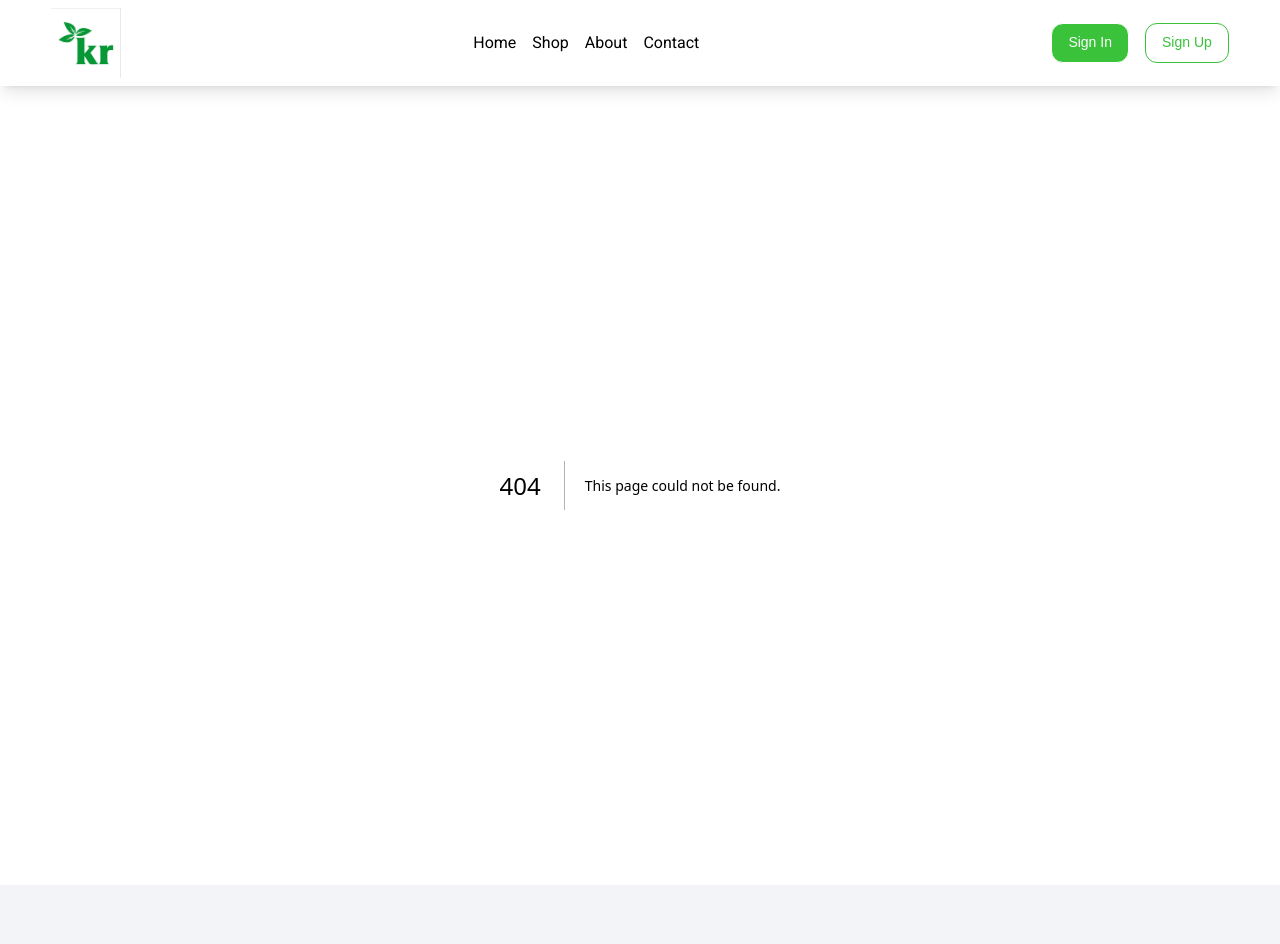
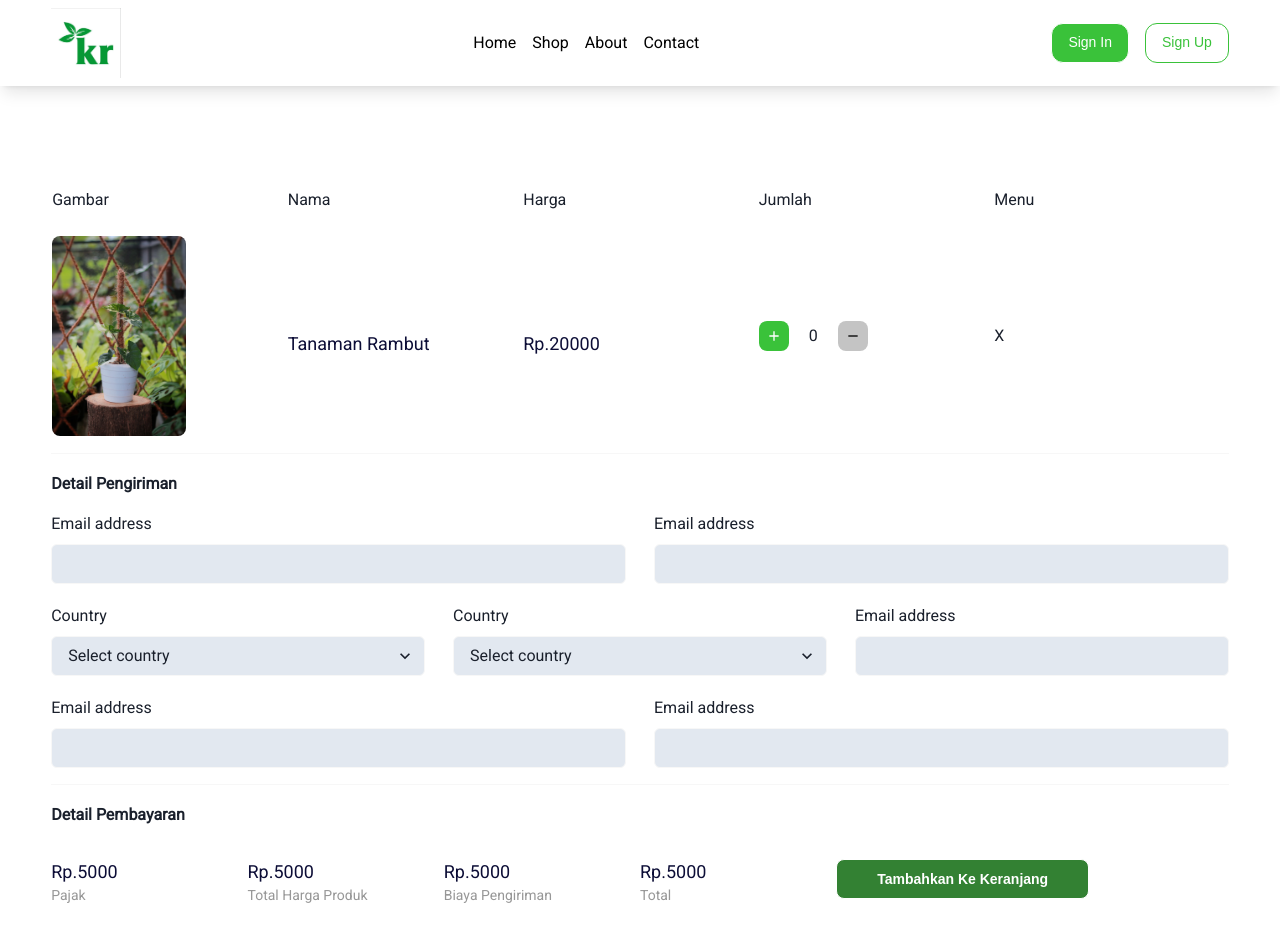
Before and after one commit to nizarfazari/kebun-raya-app, a Next.js app: page /cart in a window 1280 px wide. Before the commit this address had no page. Shown: the top 944 px of the page. Built offline with nearby package versions, Linux system fonts and the light colour scheme.

Commit message:
added cart pages and success pages

```diff
--- /dev/null
+++ b/components/home/input/label-input.tsx
@@ -0,0 +1,17 @@
+import { Input } from '@chakra-ui/react';
+import * as React from 'react';
+
+interface ILabelInputProps {
+}
+
+const LabelInput: React.FunctionComponent<ILabelInputProps> = (props) => {
+    return (
+        <>
+            <div>
+                <Input variant='filled' placeholder='Filled' />
+            </div>
+        </>
+    );
+};
+
+export default LabelInput;
--- /dev/null
+++ b/pages/cart/index.tsx
@@ -0,0 +1,129 @@
+import { FormControl, FormHelperText, FormLabel, Input, Select } from '@chakra-ui/react';
+import Image from 'next/image';
+import React, { useState } from 'react';
+import { BiPlus, BiMinus } from "react-icons/bi";
+import Buttons from '~/components/button';
+interface ICartProps {
+}
+
+const Cart: React.FunctionComponent<ICartProps> = (props) => {
+    const [count, setCount] = useState<number>(0)
+
+    const onPlusCount = () => {
+        setCount(count + 1)
+    }
+
+    const onMinusCount = () => {
+        if (count <= 0) {
+            setCount(0)
+        } else {
+            setCount(count - 1)
+        }
+    }
+    return (
+        <div className='container mx-auto store-cart py-20'>
+            <table className='w-full '>
+                <thead className='h-[70px]'>
+                    <tr >
+                        <td className=''>Gambar</td>
+                        <td>Nama</td>
+                        <td>Harga</td>
+                        <td>Jumlah</td>
+                        <td>Menu</td>
+                    </tr>
+                </thead>
+                <tbody>
+                    <tr>
+                        <td className='w-[20%]'><Image src={'/assets/shop/tanaman.jpg'} height={100} width={500} className='cart-image' alt={'gambar tipe 1'} /></td>
+                        <td className='w-[20%]'>
+                            <h1 className='product-title'>Tanaman Rambut</h1>
+                        </td>
+                        <td className='w-[20%]'>
+                            <p className='product-title'>Rp.20000</p>
+                        </td>
+                        <td className='w-[20%]'>
+                            <div className='flex items-center gap-5'>
+                                <span className='w-[30px] h-[30px] rounded-lg flex justify-center items-center bg-primary-400  cursor-pointer' onClick={onPlusCount}><BiPlus className='text-white' /></span>
+                                <span>{count}</span>
+                                <span className='w-[30px] h-[30px] rounded-lg flex justify-center items-center bg-[#C4C4C4] cursor-pointer' onClick={onMinusCount}><BiMinus className='text-black' /></span>
+
+                            </div>
+                        </td>
+                        <td className='w-[20%]'>
+                            <button>X</button>
+                        </td>
+                    </tr>
+                </tbody>
+            </table>
+            <hr className='my-4 text-[#757575] h-[2px]' />
+            <h2 className='my-4'>Detail Pengiriman</h2>
+            <FormControl >
+                <div className='grid grid-cols-2 gap-7'>
+                    <div>
+                        <FormLabel>Email address</FormLabel>
+                        <Input type='email' className='!bg-slate-200' />
+                    </div>
+                    <div>
+                        <FormLabel>Email address</FormLabel>
+                        <Input type='email' className='!bg-slate-200' />
+                    </div>
+                </div>
+                <div className='grid grid-cols-3 gap-7 my-5'>
+                    <div>
+                        <FormLabel>Country</FormLabel>
+                        <Select placeholder='Select country' className='!bg-slate-200'>
+                            <option>United Arab Emirates</option>
+                            <option>Nigeria</option>
+                        </Select>
+                    </div>
+                    <div>
+                        <FormLabel>Country</FormLabel>
+                        <Select placeholder='Select country' className='!bg-slate-200'>
+                            <option>United Arab Emirates</option>
+                            <option>Nigeria</option>
+                        </Select>
+                    </div>
+                    <div>
+                        <FormLabel>Email address</FormLabel>
+                        <Input type='email' className='!bg-slate-200' />
+                    </div>
+                </div>
+                <div className='grid grid-cols-2 gap-7'>
+                    <div>
+                        <FormLabel>Email address</FormLabel>
+                        <Input type='email' className='!bg-slate-200' />
+                    </div>
+                    <div>
+                        <FormLabel>Email address</FormLabel>
+                        <Input type='email' className='!bg-slate-200' />
+                    </div>
+                </div>
+            </FormControl>
+            <hr className='my-4 text-[#757575] h-[2px]' />
+            <h2 className='my-4'>Detail Pembayaran</h2>
+            <div className='grid grid-cols-6'>
+                <div>
+                    <div className="product-title">Rp.5000</div>
+                    <div className="product-subtitle">Pajak</div>
+                </div>
+                <div>
+                    <div className="product-title">Rp.5000</div>
+                    <div className="product-subtitle">Total Harga Produk</div>
+                </div>
+                <div>
+                    <div className="product-title">Rp.5000</div>
+                    <div className="product-subtitle">Biaya Pengiriman</div>
+                </div>
+                <div>
+                    <div className="product-title">Rp.5000</div>
+                    <div className="product-subtitle">Total</div>
+                </div>
+                <div className='col-span-2'>
+                <Buttons name='Tambahkan Ke Keranjang' color='primary' variant='fillDarkVariant' className='!font-bold !px-10 mt-4 !rounded-lg' />
+                </div>
+            </div>
+        </div>
+    );
+};
+
+export default Cart;
--- /dev/null
+++ b/pages/success.tsx
@@ -0,0 +1,35 @@
+import Image from 'next/image';
+import Link from 'next/link';
+import * as React from 'react';
+
+interface ISuccessProps {
+}
+
+const Success: React.FunctionComponent<ISuccessProps> = (props) => {
+    return (
+        <div className='flex justify-center items-center h-[87vh]'>
+            <div className='text-center'>
+                <div className='flex justify-center mb-8'>
+                <Image src="/assets/success.svg" width={200} height={200}   alt="" />
+                </div>
+                <h2 className='text-3xl font-medium mb-2'>
+                    Transaction Processed!
+                </h2>
+                <p className='max-w-[380px]'>
+                    Silahkan tunggu konfirmasi email dari kami dan kami akan
+                    menginformasikan resi secept mungkin!
+                </p>
+                <div className='mt-10 flex flex-col gap-4'>
+                    <Link href="/dashboard.html" className="py-2 text-white bg-primary-400 w-50 rounded-lg">
+                        My Dashboard
+                    </Link>
+                    <Link href="/index.html" className="py-2 text-white bg-slate-400 w-50 rounded-lg">
+                        Go To Shopping
+                    </Link>
+                </div>
+            </div >
+        </div>
+    );
+};
+
+export default Success;
--- /dev/null
+++ b/styles/cart/cart.scss
@@ -0,0 +1,31 @@
+.store-cart {
+  h2 {
+    font-size: 16px;
+    line-height: 24px;
+    font-weight: 600;
+
+    margin-right: 14px;
+  }
+
+  .product-title{
+    font-size: 18px;
+    color: #0c0d36;
+    margin-top: 15px;
+  }
+
+  .product-subtitle {
+    font-size: 14px;
+    color: #979797;
+  }
+
+  th {
+    font-weight: 200;
+  }
+
+  .cart-image {
+    border-radius: 8px;
+    max-height: 200px;
+    width: auto;
+  }
+
+}
--- a/styles/main.scss
+++ b/styles/main.scss
@@ -1,6 +1,10 @@
 @tailwind base;
 @tailwind components;
 @tailwind utilities;
+
+
+
+@import "cart/cart.scss";
 
 nav {
   .title {
```
Also changed, not shown: public/assets/success.svg (added).
